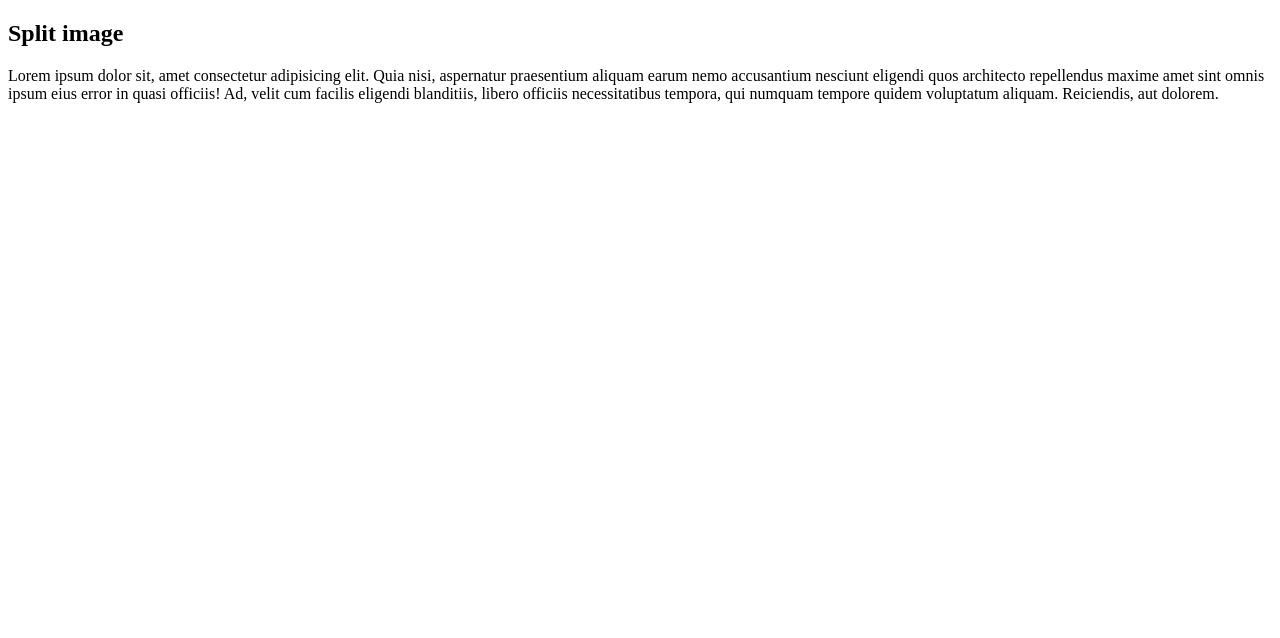
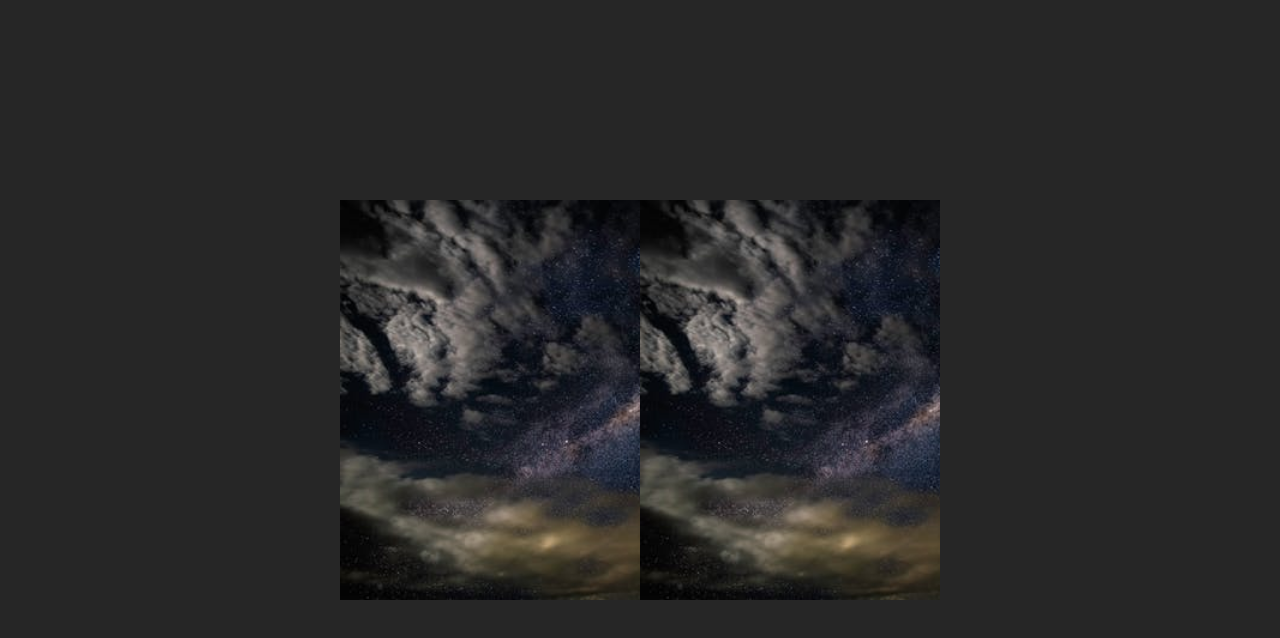
Before and after one commit to ALBERTOGUER/Practicas, a plain HTML site: page split image/index.html in a window 1280 px wide. Drawn offline with Linux system fonts and the light colour scheme.

Commit message:
1split img 2terminada

```diff
--- a/split image/index.html
+++ b/split image/index.html
@@ -5,6 +5,7 @@
     <meta name="viewport" content="width=device-width, initial-scale=1.0">
     <meta http-equiv="X-UA-Compatible" content="ie=edge">
     <title>Document</title>
+    <link rel="stylesheet" href="./style.css">
 </head>
 <body>
     <div class="box">
@@ -12,6 +13,7 @@
             <h2>Split image</h2>
             <p>Lorem ipsum dolor sit, amet consectetur adipisicing elit. Quia nisi, aspernatur praesentium aliquam earum nemo accusantium nesciunt eligendi quos architecto repellendus maxime amet sint omnis ipsum eius error in quasi officiis! Ad, velit cum facilis eligendi blanditiis, libero officiis necessitatibus tempora, qui numquam tempore quidem voluptatum aliquam. Reiciendis, aut dolorem.</p>
         </div>
+        <div class="figure"></div>
     </div>
 </body>
 </html>
--- a/split image/style.css
+++ b/split image/style.css
@@ -0,0 +1,76 @@
+body {
+    margin: 0;
+    padding: 0;
+    background: #262626;
+}
+
+.box {
+    position: absolute;
+    top: 50%;
+    left: 50%;
+    transform: translate(-50%, -50%);
+    width: 600px;
+    height: 400px;
+    background: #000;
+}
+
+.about {
+    padding: 40px;
+    color: #fff;
+    text-align: center;
+    position: absolute;
+    top: 50%;
+    transform: translateY(-50%);
+}
+
+.about h2 {
+    margin: 0;
+    padding: 0;
+    font-size: 30px;
+    text-transform: uppercase;
+}
+
+.figure {
+    width: 100%;
+    height: 100%;
+    position: relative;
+    /* background: #fff; */
+}
+
+.figure::before {
+    content: '';
+    position: absolute;
+    top: 0;
+    width: 50%;
+    height: 100%;
+    background: url(./pexels-photo-1229042.jpeg);
+    background-size: 600px 400px;
+    background-repeat: no-repeat;
+    transition: .5s;
+    transform-origin: bottom;
+}
+
+.box:hover .figure:before{
+    transform: rotateX(90deg) translateY(50%);
+
+}
+
+.figure:after{
+    content: '';
+    position: absolute;
+    top:0;
+    right: 0;
+    width: 50%;
+    height: 100%;
+    background: url(./pexels-photo-1229042.jpeg);
+    background-size: 600px 400px;
+    background-repeat: no-repeat;
+    background-size: -300px 0;
+    transition: .5s;
+    transform-origin: top;
+
+}
+
+.box:hover .figure::after{
+    transform: rotateX(90deg) translateY(-50%);
+}
```
